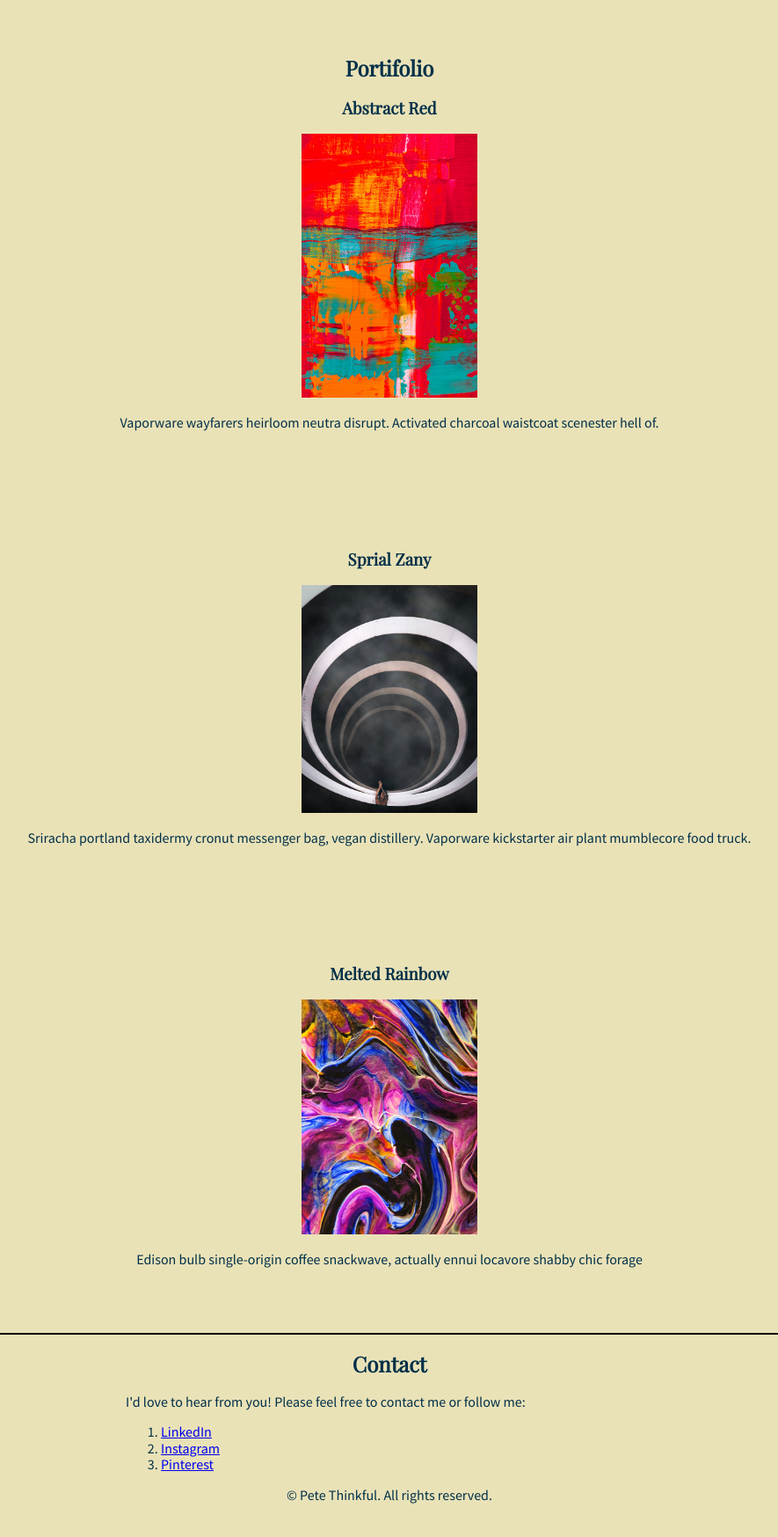
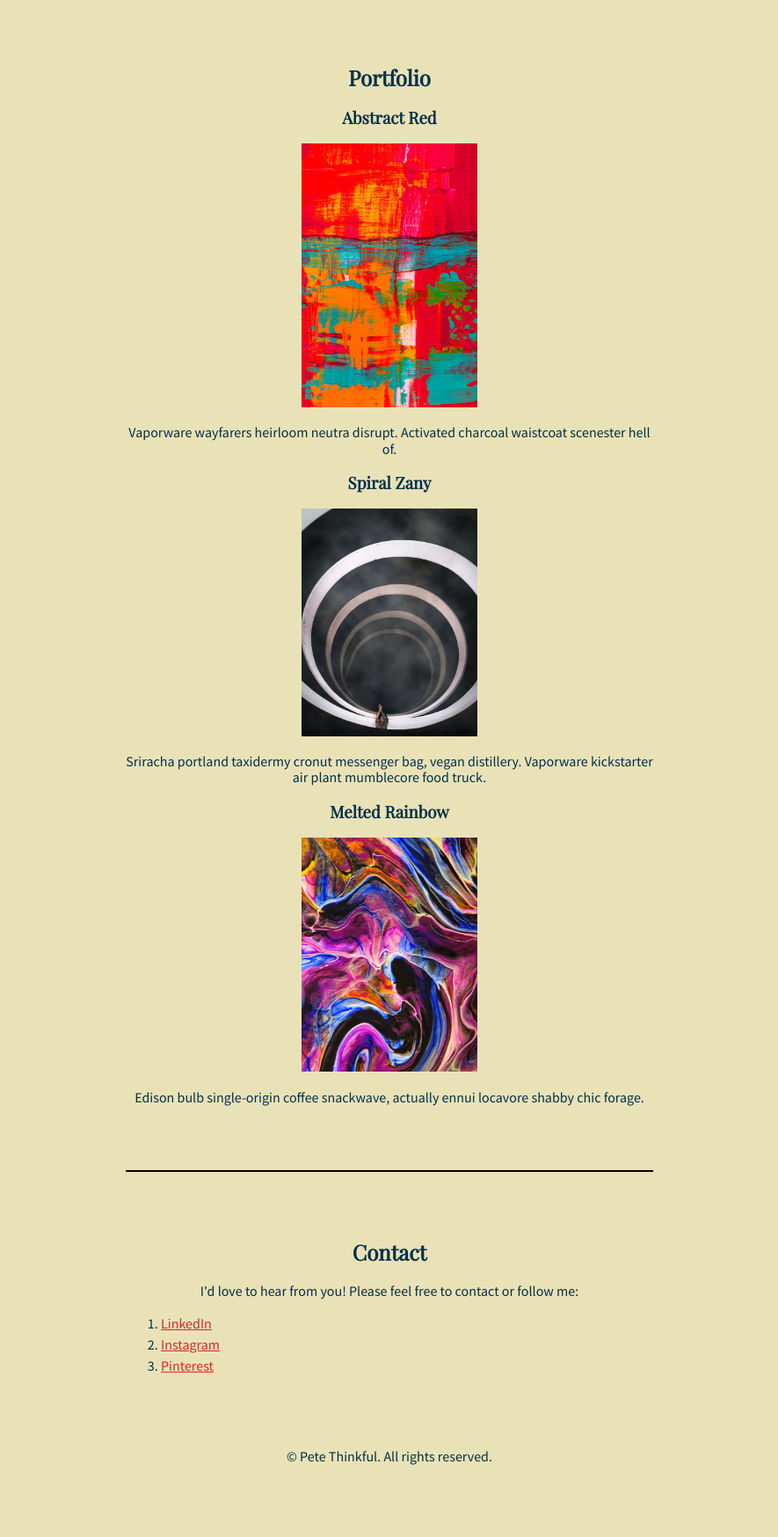
Before and after one commit to Holly-Ellington/pete, a plain HTML site: page index.html in a window 1280 px wide. Shown: the part 961-2708 px from the top of the page at 88% size, without its empty margins (197-1082 px from the left). After the commit the page ends 2681 px from the top, so only its background shows below. Drawn offline with nearby package versions, Linux system fonts and the light colour scheme.

Commit message:
Updated HTML formatting

```diff
--- a/index.html
+++ b/index.html
@@ -12,24 +12,19 @@
 
 <body>
   <header>
-		<h2>Pete Thinkful | Artist</h2>
-	</header>
-
-      <!-- End Navigation here -->
-
+    <div>
+      <h1>Pete Thinkful | Artist</h1>
         <nav>
           <a href="#about">About</a>
           <a href="#portfolio">Portfolio</a>
           <a href="#contact">Contact</a>
         </nav>
+    </div>
+  </header>
 
-        <!-- End Navigation here -->
-
-
-
-  <!-- About section goes here -->
-
+  <!-- End of Navigation section here -->
   <main>
+    <div>
       <div>
       <section id="about">
         <h2>About</h2>
@@ -37,16 +32,17 @@
       <article>
         <div>
           <img class="image-circle" src="images/pete-thinkful.png" alt="Pete Thinkful">
-          <p>Hi! I'm Pete Thinkful
+          <p> Hi! I'm Pete Thinkful
                  I'm an artist living in Denver, Colorado.</p>
-                  <p>As an artist, I'm interested in:</p>
+          <p> As an artist, I'm interested in:</p>
           <ul>
-            <li>Producing abstract art</li>
+            <li> Producing abstract art</li>
             <li>Creating street graffiti art</li>
             <li>Connecting with like-minded artists</li>
           </ul>
           <p>Please feel free to take a look at my website and feel free to <a href="#contact">contact me.</a></p>
         </div>
+                                 <!-- Pete Background section here -->
         <div>
           <h3>Pete's Background</h3>
           <p>After graduating college, I became an art teacher and worked with
@@ -61,66 +57,63 @@
       </div>
 
 
-    <!-- End of About section -->
-
-  </main>
-
       <hr>
-
                               <!-- Portfolio section here -->
-
+      <div>
+      <section id="portfolio">
       <article>
-        <div id="portfolio">
-          <h2>Portifolio </h2>
-          <h3>Abstract Red </h3>
-          <img src="images/abstract-red.png" alt="Abstract Red">
+      <h2>Portfolio</h2>
+        <div>
+        <h3>Abstract Red</h3>
+        <img src="images/abstract-red.png" alt="Abstract Red artwork">
         <p>Vaporware wayfarers heirloom neutra disrupt. Activated charcoal
 waistcoat scenester hell of.</p>
         </div>
-</article>
 
-    <article>
+                                <!-- Spiral Zany  here -->
       <div>
-          <h3>Sprial Zany</h3>
-          <img src="images/spiral-zany.png" alt="Spiral Zany">
+        <h3>Spiral Zany</h3>
+        <img src="images/spiral-zany.png" alt="Spiral Zany artwork">
         <p>Sriracha portland taxidermy cronut messenger bag, vegan
 distillery. Vaporware kickstarter air plant mumblecore food truck.</p>
       </div>
-    </article>
 
-
-
-  <article>
+                             <!-- Melted Rainbow here -->
       <div>
-          <h3> Melted Rainbow</h3>
-          <img src="images/melted-rainbow.png" alt="Melted Rainbow">
-          <p>Edison bulb single-origin coffee snackwave, actually ennui locavore shabby chic forage </p>
+        <h3>Melted Rainbow</h3>
+        <img src="images/melted-rainbow.png" alt="Melted Rainbow artwork">
+        <p>Edison bulb single-origin coffee snackwave, actually ennui
+locavore shabby chic forage.</p>
       </div>
       </article>
-
-
+      </section>
+      </div>
 
       <hr>
                                 <!-- Contact section here -->
-
-<div id="contact">
-
+      <div>
+      <section id="contact">
+        <article>
         <h2>Contact</h2>
-    <p>I'd love to hear from you! Please feel free to contact me or follow me:</p>
-
+        <div>
+        <p>I'd love to hear from you! Please feel free to contact or follow  me:</p>
         <ol>
           <li><a href="#">LinkedIn</a></li>
-      <li><a href="#">Instagram</a></li>
-      <li><a href="#">Pinterest</a></li>
+          <li><a href="#"> Instagram</a></li>
+          <li><a href="#"> Pinterest</a></li>
         </ol>
         </div>
+        </article>
+      </section>
+      </div>
+    </div>
+  </main>
 
+                                <!-- Footer  -->
 
-            <!-- End of contact links here -->
-
-
-  <!-- Footer section -->
-
-  <footer>
+  <footer class="copyright">
     <p>© Pete Thinkful. All rights reserved.</p>
   </footer>
+  </body>
+
+</html>
```
Lines whose indentation alone changed are shown as unchanged.
